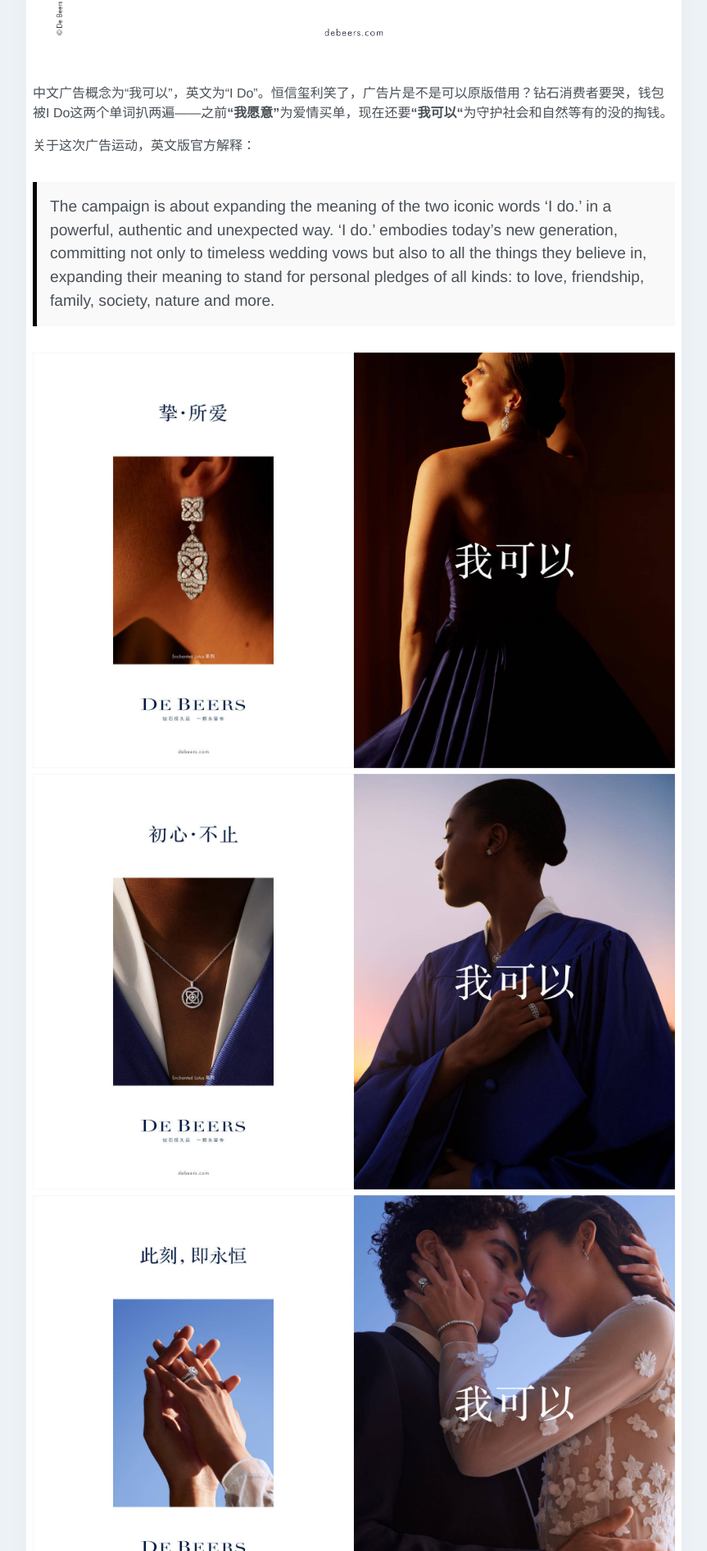
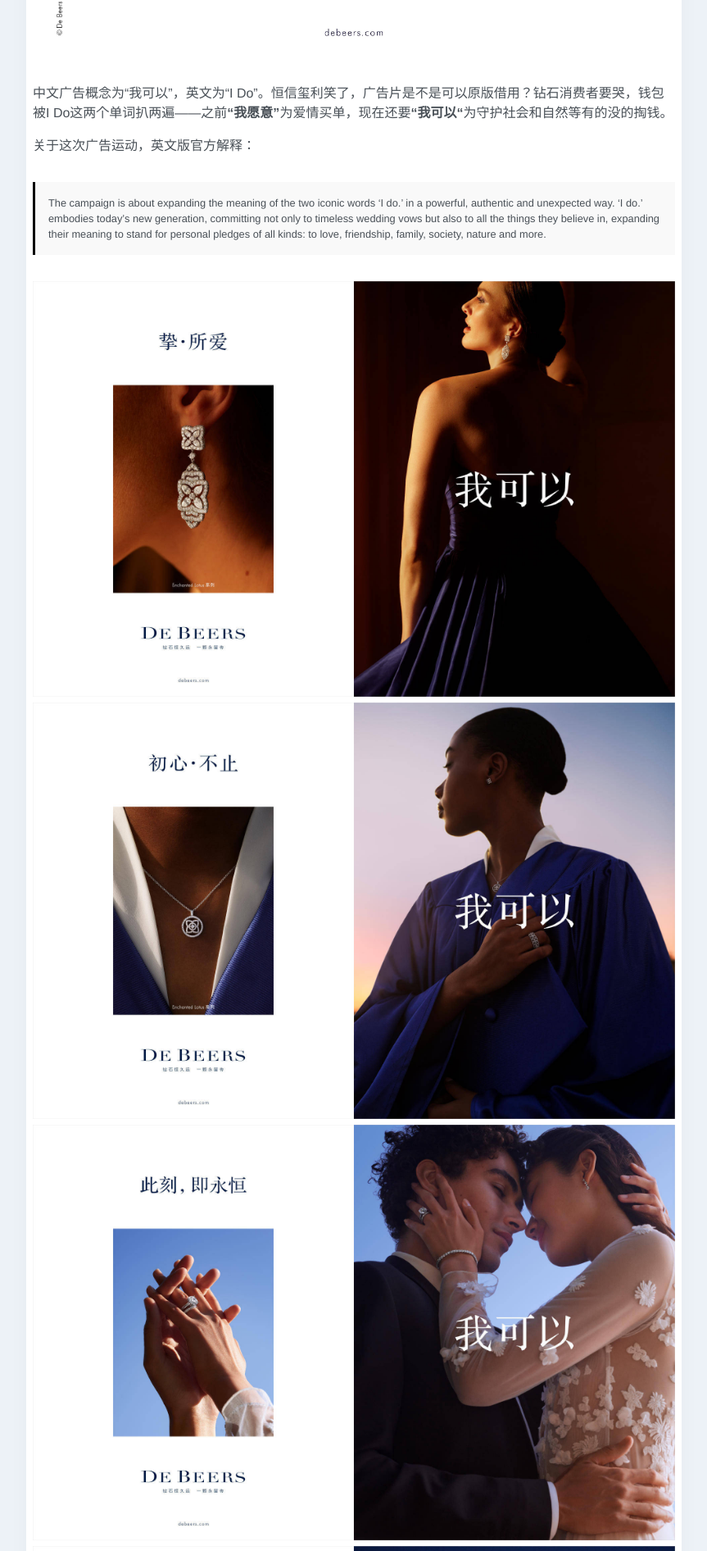
Before and after one commit to gccgle/test-readunread.cn, a Jekyll site: the page built from _posts/2021-11-20-de-beers-campaign-i-do.md, in a window 1280 px wide. Shown: the part 2248-4140 px from the top of the page at 82% size, without its empty margins (208-1071 px from the left). Built offline with Jekyll 4.4.1, drawn with Linux system fonts in a browser that asks for light colours; some web fonts are replaced.

Commit message:
Update _type.scss

```diff
--- a/_sass/_type.scss
+++ b/_sass/_type.scss
@@ -19,8 +19,8 @@
 
 blockquote {
   background: #f9f9f9;
-  border-left: 5px solid black;
-  font-size: 120%;
+  border-left: 3px solid black;
+  font-size: 80%;
   margin: 2rem 0;
   padding: 1rem;
 
```
